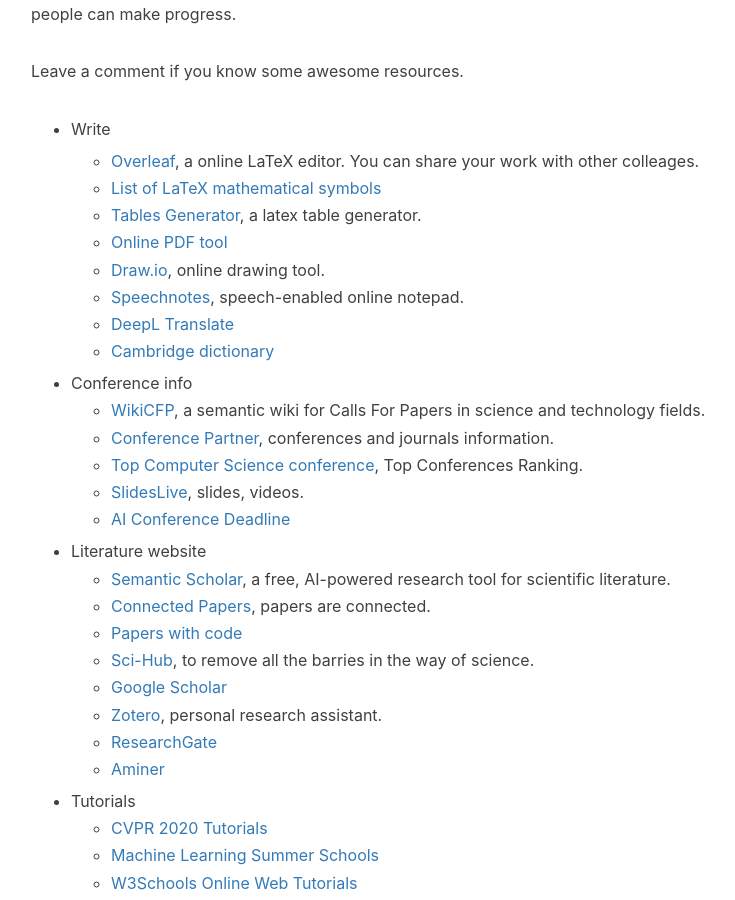
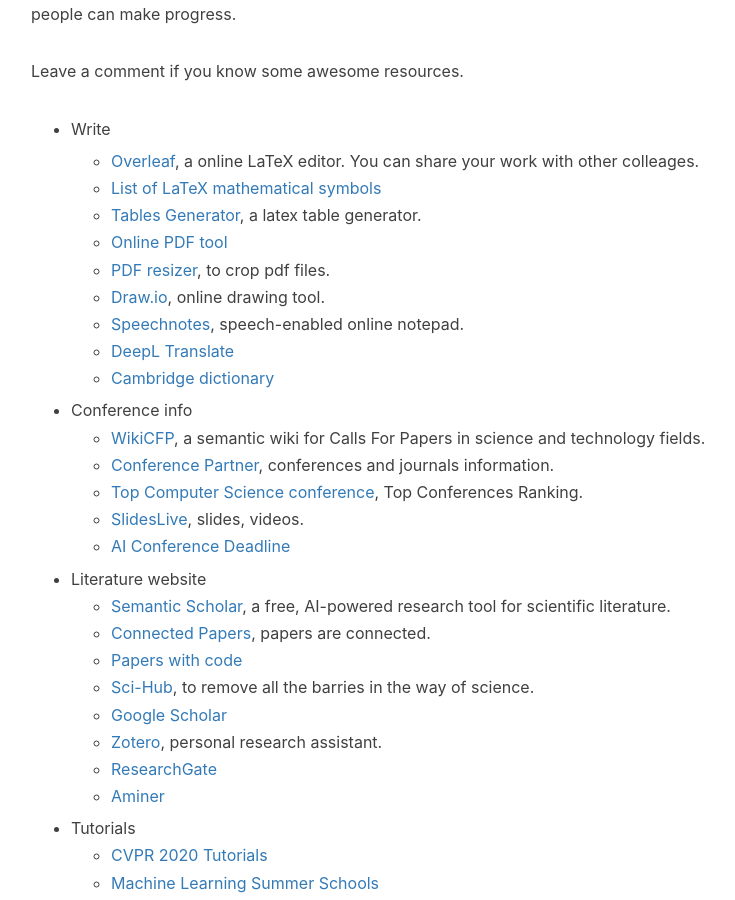
Before and after one commit to jizhang02/jizhang02.github.io, a Jekyll site: the page built from _posts/2020-02-24-productivity.markdown, in a window 1280 px wide and 900 px high, scrolled down 722 px. Shown: the whole window, without its empty margins (234-969 px from the left). Built offline with Jekyll 4.4.1, drawn with Linux system fonts in a browser that asks for light colours; nearby versions of some CDN libraries; a script that is not in the unit is left out; comment, search, counter and statistics services are not loaded.

Commit message:
Update 2020-02-24-productivity.markdown

```diff
--- a/_posts/2020-02-24-productivity.markdown
+++ b/_posts/2020-02-24-productivity.markdown
@@ -27,6 +27,7 @@
     * [List of LaTeX mathematical symbols](https://oeis.org/wiki/List_of_LaTeX_mathematical_symbols)
     * [Tables Generator](https://www.tablesgenerator.com/), a latex table generator.
     * [Online PDF tool](https://www.ilovepdf.com/)
+    * [PDF resizer](https://pdfresizer.com/), to crop pdf files.
     * [Draw.io](https://app.diagrams.net/), online drawing tool.
     * [Speechnotes](https://speechnotes.co/), speech-enabled online notepad.
     * [DeepL Translate](https://www.deepl.com/en/translator)
```
